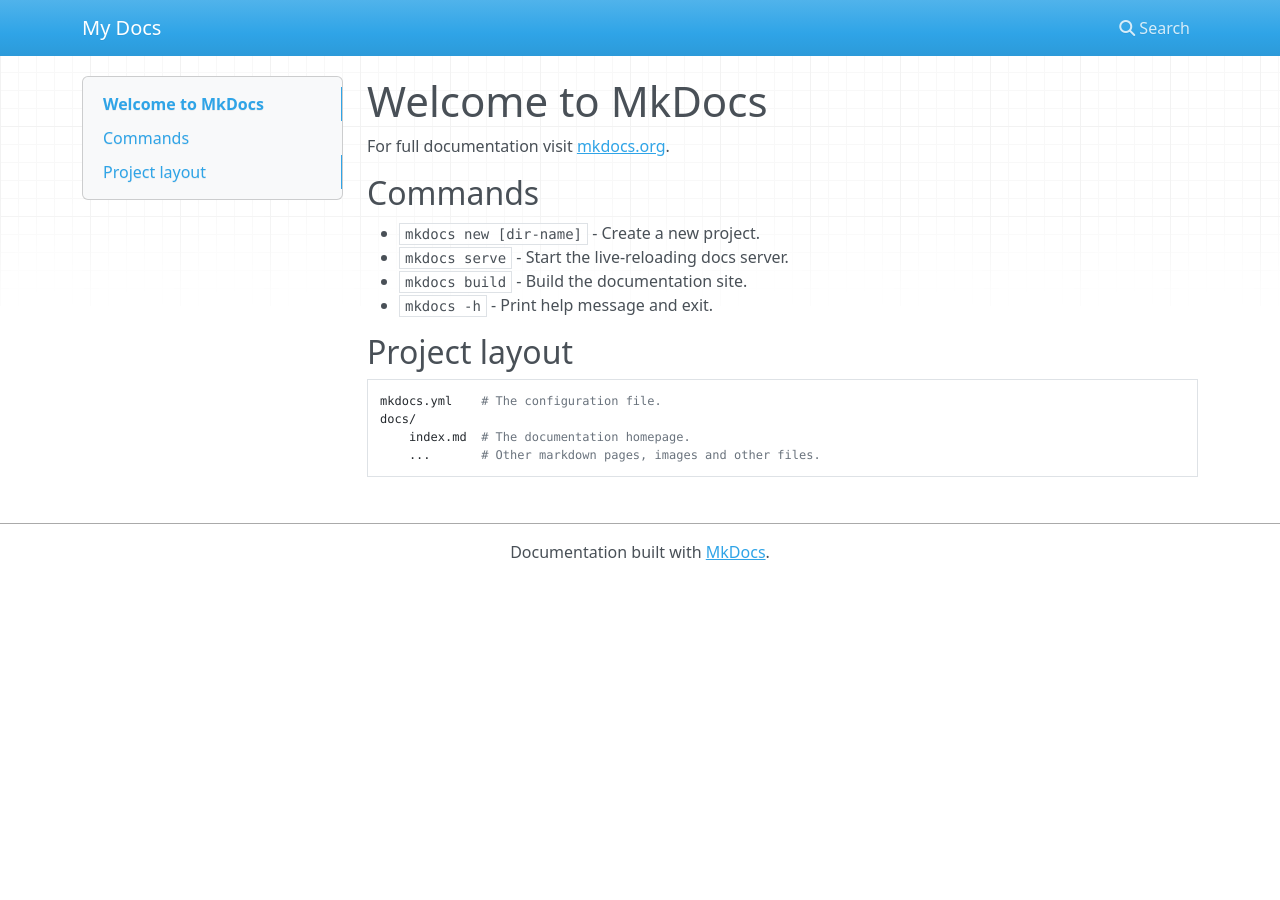
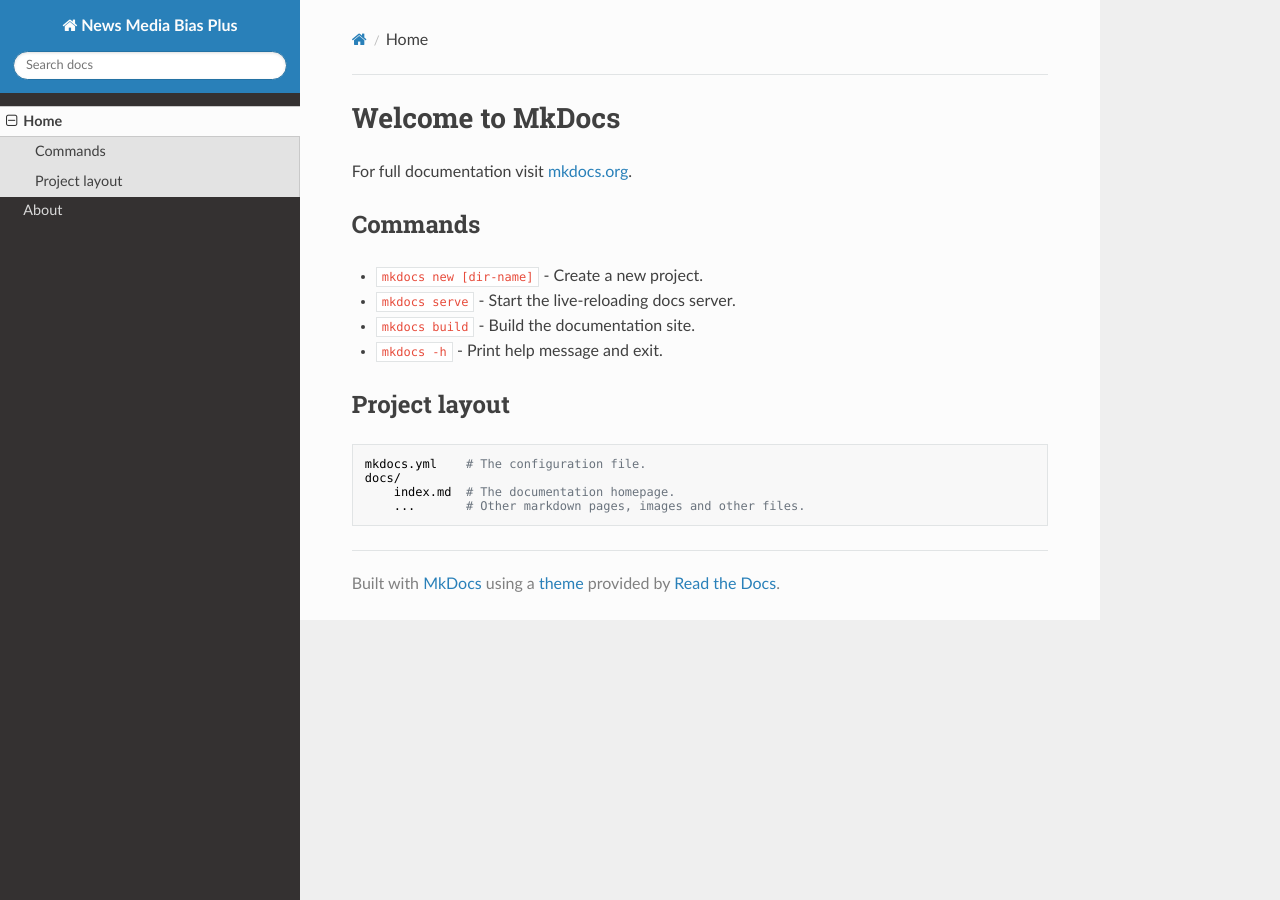
Before and after one commit to VectorInstitute/Newsmediabias-plus, an MkDocs documentation site: the page built from docs/index.md, in a window 1280 px wide. Built offline with MkDocs 1.6.1, drawn with Linux system fonts in a browser that asks for light colours; nearby versions of some CDN libraries.

```diff
--- a/mkdocs.yml
+++ b/mkdocs.yml
@@ -1 +1,5 @@
-site_name: My Docs
+site_name: News Media Bias Plus
+theme: readthedocs  # You can choose another theme if preferred
+nav:
+    - Home: index.md
+    - About: about.md
```
Also changed, not shown: site/index.html.
